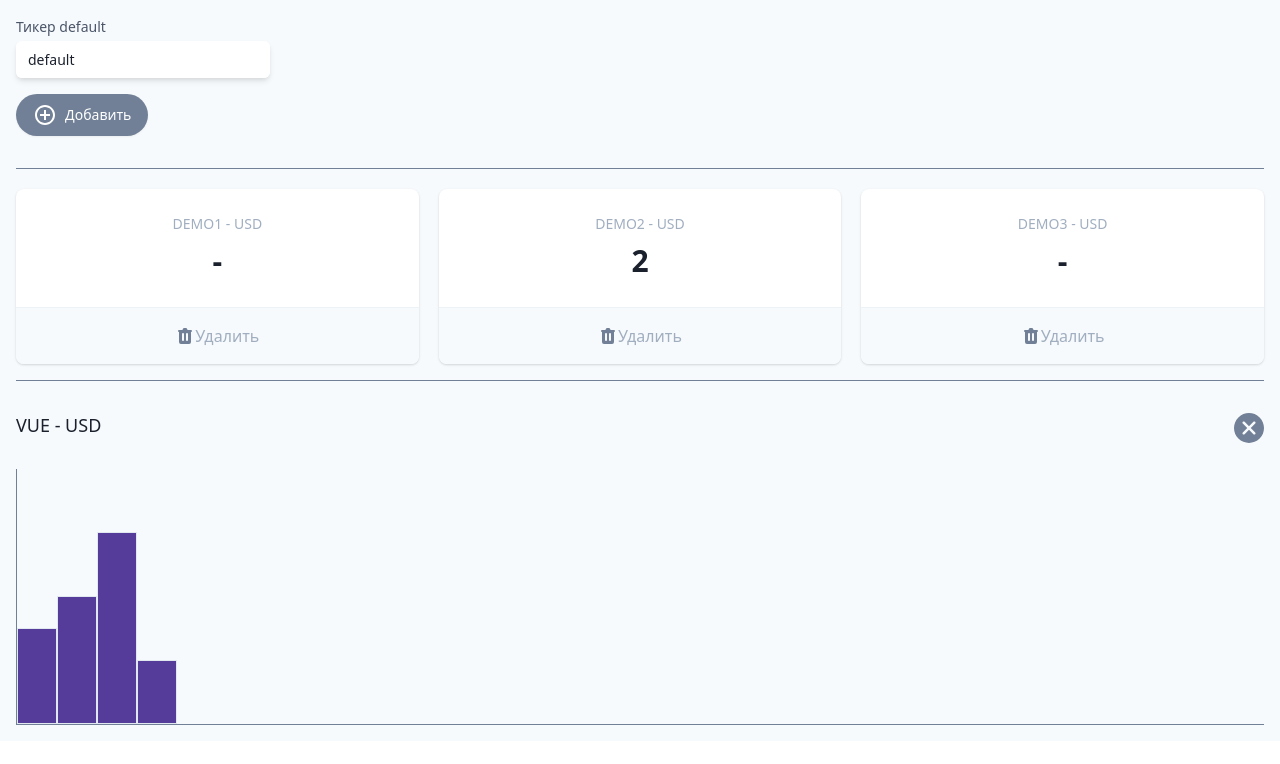
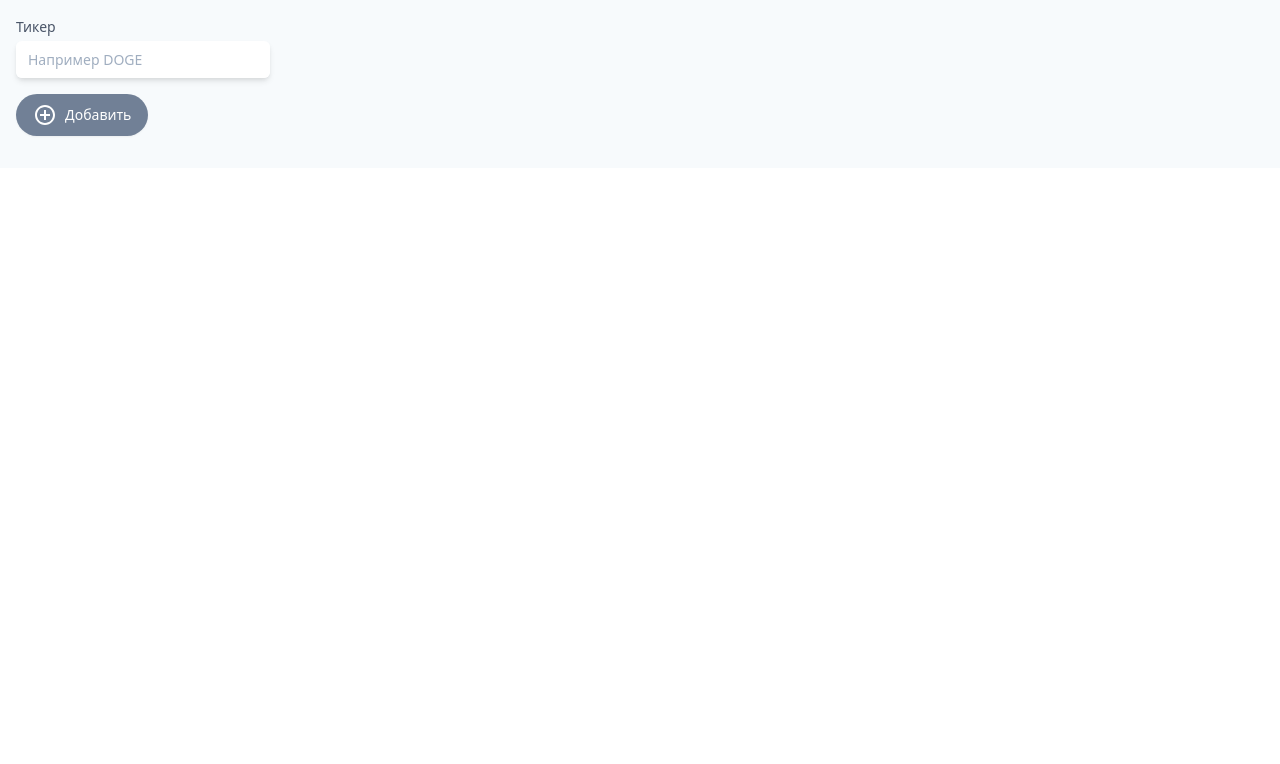
Before and after one commit to av-mukhortova/criptonomicon, a Vue app: page / in a window 1280 px wide. Shown: the top 764 px of the page. Built offline with nearby package versions, Linux system fonts and the light colour scheme.

Commit message:
feat: add query

```diff
--- a/src/App.vue
+++ b/src/App.vue
@@ -98,6 +98,10 @@
             v-for="t in tickers"
             :key="t.name"
             class="bg-white overflow-hidden shadow rounded-lg border-purple-800 border-solid cursor-pointer"
+            :class="{
+              'border-4': sel === t,
+            }"
+            @click="select(t)"
           >
             <div class="px-4 py-5 sm:p-6 text-center">
               <dt class="text-sm font-medium text-gray-500 truncate">
@@ -110,7 +114,7 @@
             <div class="w-full border-t border-gray-200"></div>
             <button
               class="flex items-center justify-center font-medium w-full bg-gray-100 px-4 py-4 sm:px-6 text-md text-gray-500 hover:text-gray-600 hover:bg-gray-200 hover:opacity-20 transition-all focus:outline-none"
-              @click="handleDelete(t)"
+              @click.stop="handleDelete(t)"
             >
               <svg
                 class="h-5 w-5"
@@ -131,17 +135,23 @@
         </dl>
         <hr class="w-full border-t border-gray-600 my-4" />
       </template>
-      <section class="relative">
+      <section v-if="sel" class="relative">
         <h3 class="text-lg leading-6 font-medium text-gray-900 my-8">
-          VUE - USD
+          {{ sel.name }} - USD
         </h3>
         <div class="flex items-end border-gray-600 border-b border-l h-64">
-          <div class="bg-purple-800 border w-10 h-24"></div>
-          <div class="bg-purple-800 border w-10 h-32"></div>
-          <div class="bg-purple-800 border w-10 h-48"></div>
-          <div class="bg-purple-800 border w-10 h-16"></div>
+          <div
+            v-for="(bar, idx) in normalizeGraph()"
+            :key="idx"
+            :style="{ height: `${bar}%` }"
+            class="bg-purple-800 border w-10"
+          ></div>
         </div>
-        <button type="button" class="absolute top-0 right-0">
+        <button
+          type="button"
+          class="absolute top-0 right-0"
+          @click="sel = null"
+        >
           <svg
             xmlns="http://www.w3.org/2000/svg"
             xmlns:xlink="http://www.w3.org/1999/xlink"
@@ -174,25 +184,48 @@
   name: "App",
   data() {
     return {
-      ticker: "default",
-      tickers: [
-        { name: "DEMO1", price: "-" },
-        { name: "DEMO2", price: "2" },
-        { name: "DEMO3", price: "-" },
-      ],
+      ticker: "",
+      tickers: [],
+      sel: null,
+      graph: [],
     };
   },
   methods: {
     add() {
-      const newTicker = {
+      const currentTicker = {
         name: this.ticker,
         price: "-",
       };
-      this.tickers.push(newTicker);
+      this.tickers.push(currentTicker);
+      setInterval(async () => {
+        const f = await fetch(
+          `https://min-api.cryptocompare.com/data/price?fsym=${currentTicker.name}&tsyms=USD&api_key=1622bb808e582d734ffb6f1b1110778336ec3eae606a024e87de3c665df20720`
+        );
+        const data = await f.json();
+        this.tickers.find((t) => t.name === currentTicker.name).price =
+          data.USD > 1 ? data.USD.toFixed(2) : data.USD.toPrecision(2);
+
+        if (this.sel?.name === currentTicker.name) {
+          this.graph.push(data.USD);
+        }
+      }, 5000);
       this.ticker = "";
     },
     handleDelete(tickerToRemove) {
       this.tickers = this.tickers.filter((t) => t !== tickerToRemove);
+    },
+
+    normalizeGraph() {
+      const maxValue = Math.max(...this.graph);
+      const minValue = Math.min(...this.graph);
+      return this.graph.map(
+        (price) => 5 + ((price - minValue) * 95) / (maxValue - minValue)
+      );
+    },
+
+    select(ticker) {
+      this.sel = ticker;
+      this.graph = [];
     },
   },
 };
```
